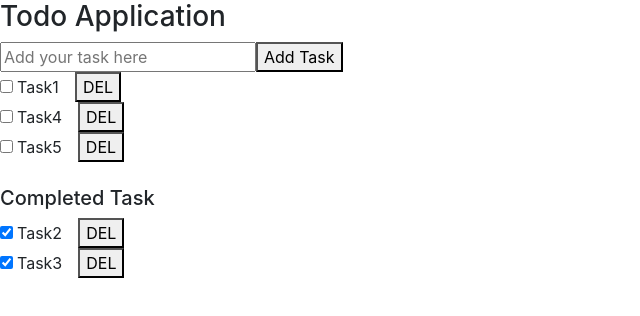
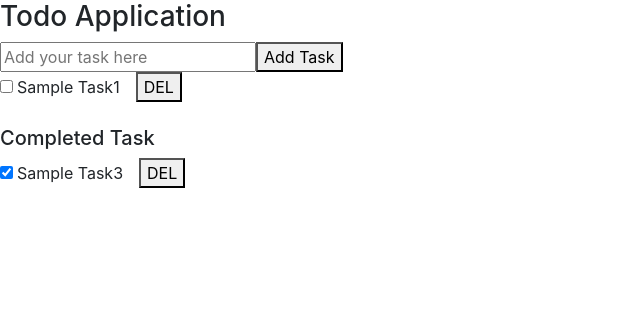
Before and after one commit to dac-2021/day11-todo-app, a React (Create React App) app: page / in a window 1280 px wide. Shown: the top 316 px of the page, without its empty margins (0-640 px from the left). Built offline with nearby package versions, Linux system fonts and the light colour scheme.

Commit message:
add opration.

```diff
--- a/src/App.js
+++ b/src/App.js
@@ -9,11 +9,8 @@ function App() {
 function Todo() {
   const [inputTask, setInputTask] = useState("");
   const [taskList, setTaskList] = useState([
-    { id: 1, task: "Task1", complete: false },
-    { id: 2, task: "Task2", complete: true },
-    { id: 3, task: "Task3", complete: true },
-    { id: 4, task: "Task4", complete: false },
-    { id: 5, task: "Task5", complete: false },
+    { id: 1, task: "Sample Task1", complete: false },
+    { id: 3, task: "Sample Task3", complete: true },
   ]);
 
   const processInputTask = (e) => setInputTask(e.target.value);
```
